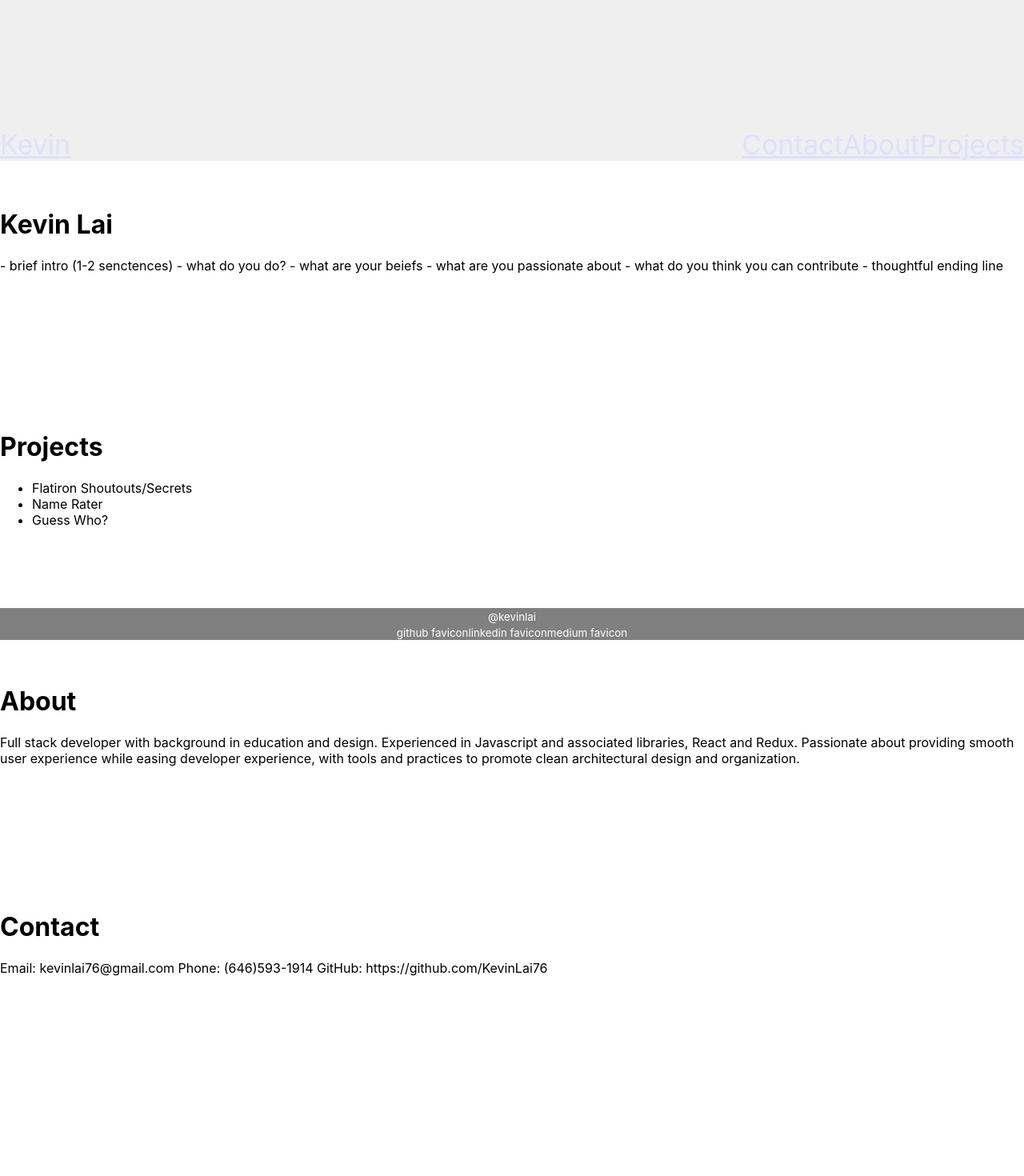
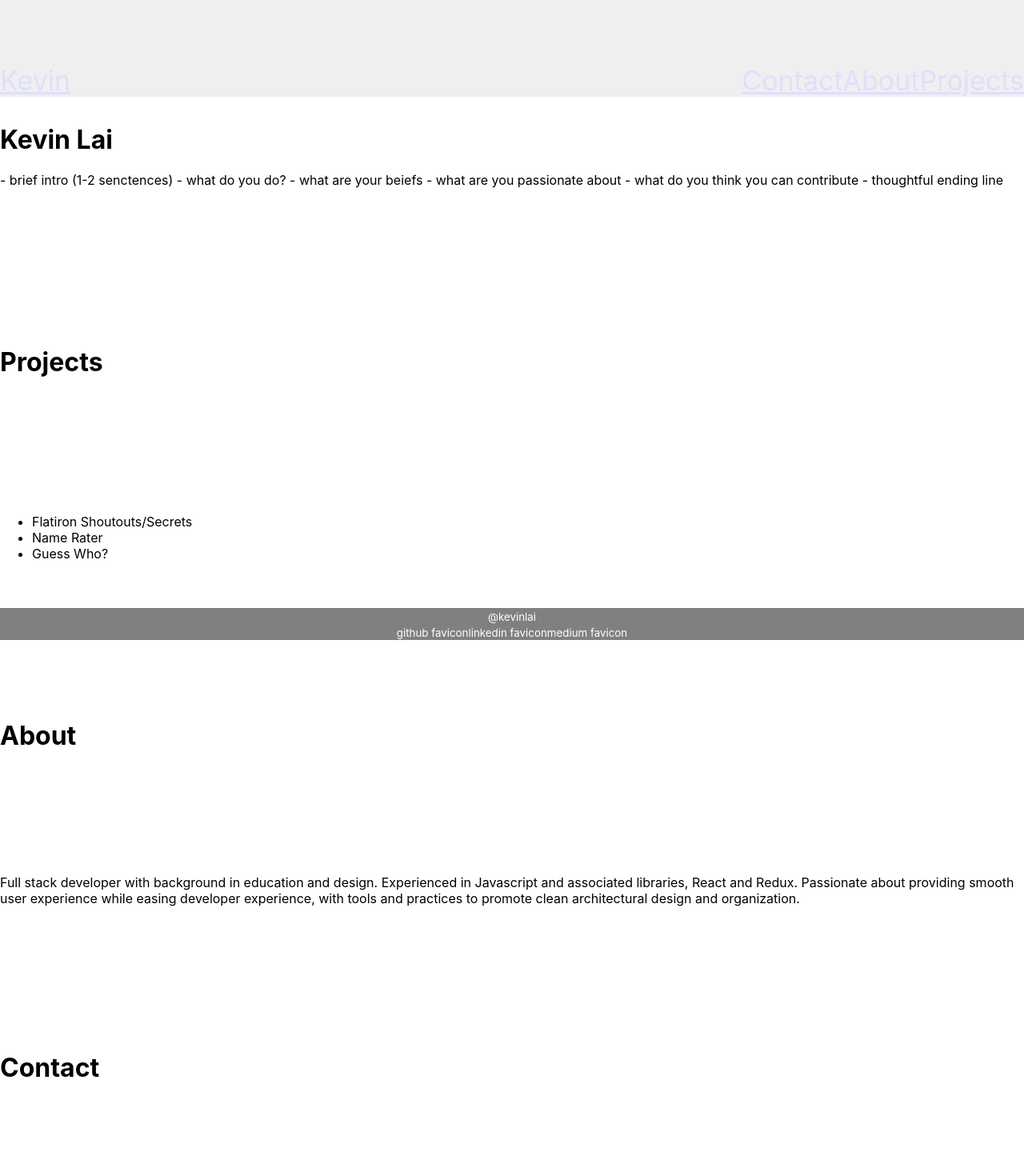
Before and after one commit to KevinLai76/website, a React (Create React App) app: page / in a window 1280 px wide. Shown: the top 1470 px of the page at 80% size. Before the commit the page ends 1300 px from the top, so only its background shows below. Built offline with nearby package versions, Linux system fonts and the light colour scheme.

Commit message:
added formatting convention to all pages

```diff
--- a/src/index.css
+++ b/src/index.css
@@ -18,7 +18,7 @@ code {
 }
 
 .header {
-  padding-top: 10em;
+  padding-top: 5em;
   position: fixed;
   left: 0;
   top: 0;
@@ -58,7 +58,7 @@ code {
 
 .bio-section {
   /* float: right; */
-  padding-top: 15em;
+  padding-top: 8.33em;
 }
 
 .project-section {
@@ -76,3 +76,15 @@ code {
   padding-bottom: 5em;
   float: left;
 }
+
+.contact-container {
+  padding-top: 8.33em;
+}
+
+.about-container {
+  padding-top: 8.33em;
+}
+
+.projects-container {
+  padding-top: 8.33em;
+}
```
